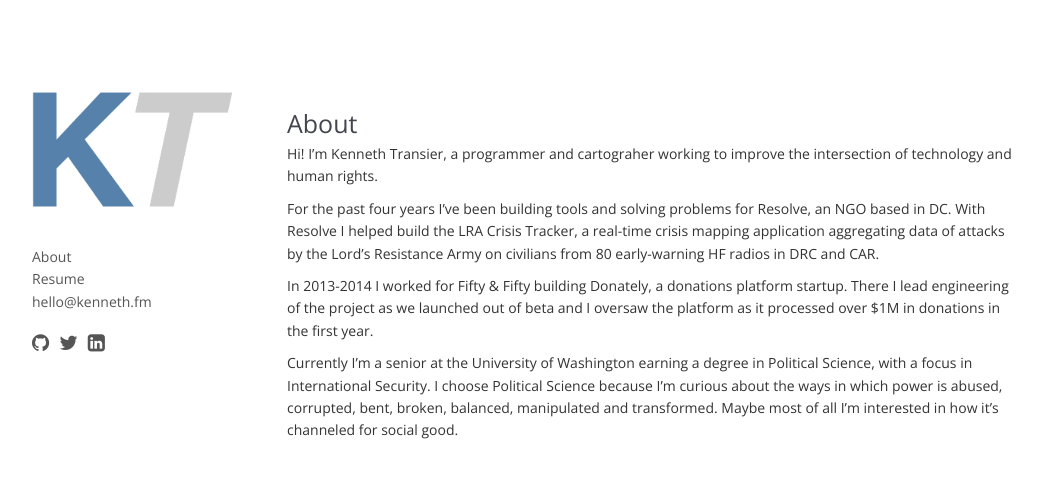
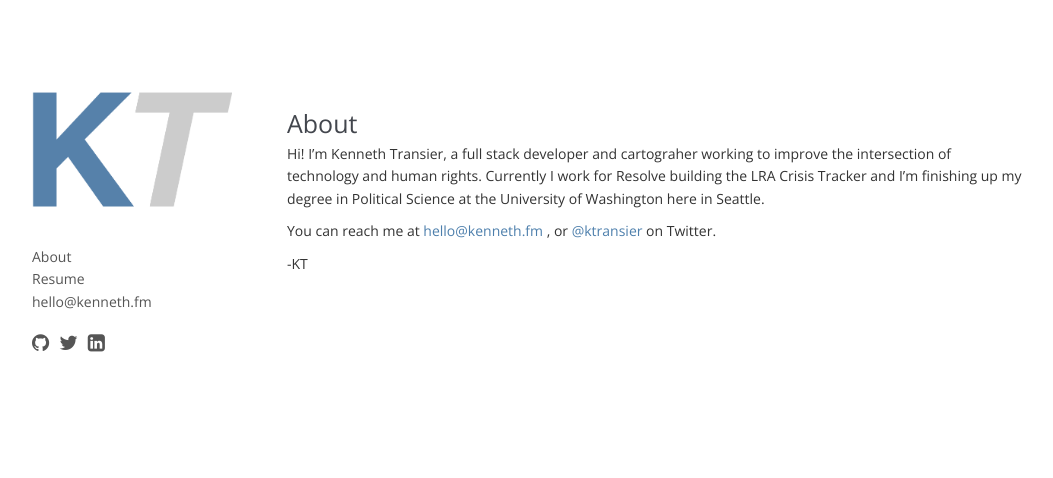
Before and after one commit to ktransier/blog, a Jekyll site: the page built from about/index.md, in a window 1280 px wide. Shown: the top 478 px of the page, without its empty margins (113-1166 px from the left). Built offline with Jekyll 4.4.1, drawn with Linux system fonts in a browser that asks for light colours; nearby versions of some CDN libraries; Markdown is read by kramdown in place of the engine named in the settings.

Commit message:
about section

```diff
--- a/about/index.md
+++ b/about/index.md
@@ -5,10 +5,10 @@ published: true
 
 <div class="post-title">About</div>
 
-Hi! I'm Kenneth Transier, a programmer and cartograher working to improve the intersection of technology and human rights.
+Hi! I'm Kenneth Transier, a full stack developer and cartograher working to improve the intersection of technology and human rights. Currently I work for Resolve building the LRA Crisis Tracker and I'm finishing up my degree in Political Science at the University of Washington here in Seattle.
 
-For the past four years I've been building tools and solving problems for Resolve, an NGO based in DC. With Resolve I helped build the LRA Crisis Tracker, a real-time crisis mapping application aggregating data of attacks by the Lord’s Resistance Army on civilians from 80 early-warning HF radios in DRC and CAR.
+You can reach me at
+<a href="mailto:hello@kenneth.fm">hello@kenneth.fm</a>
+, or [@ktransier](http://twitter.com) on Twitter.
 
-In 2013-2014 I worked for Fifty & Fifty building Donately, a donations platform startup. There I lead engineering of the project as we launched out of beta and I oversaw the platform as it processed over $1M in donations in the first year.
-
-Currently I'm a senior at the University of Washington earning a degree in Political Science, with a focus in International Security. I choose Political Science because I'm curious about the ways in which power is abused, corrupted, bent, broken, balanced, manipulated and transformed. Maybe most of all I'm interested in how it's channeled for social good.
+-KT
```
